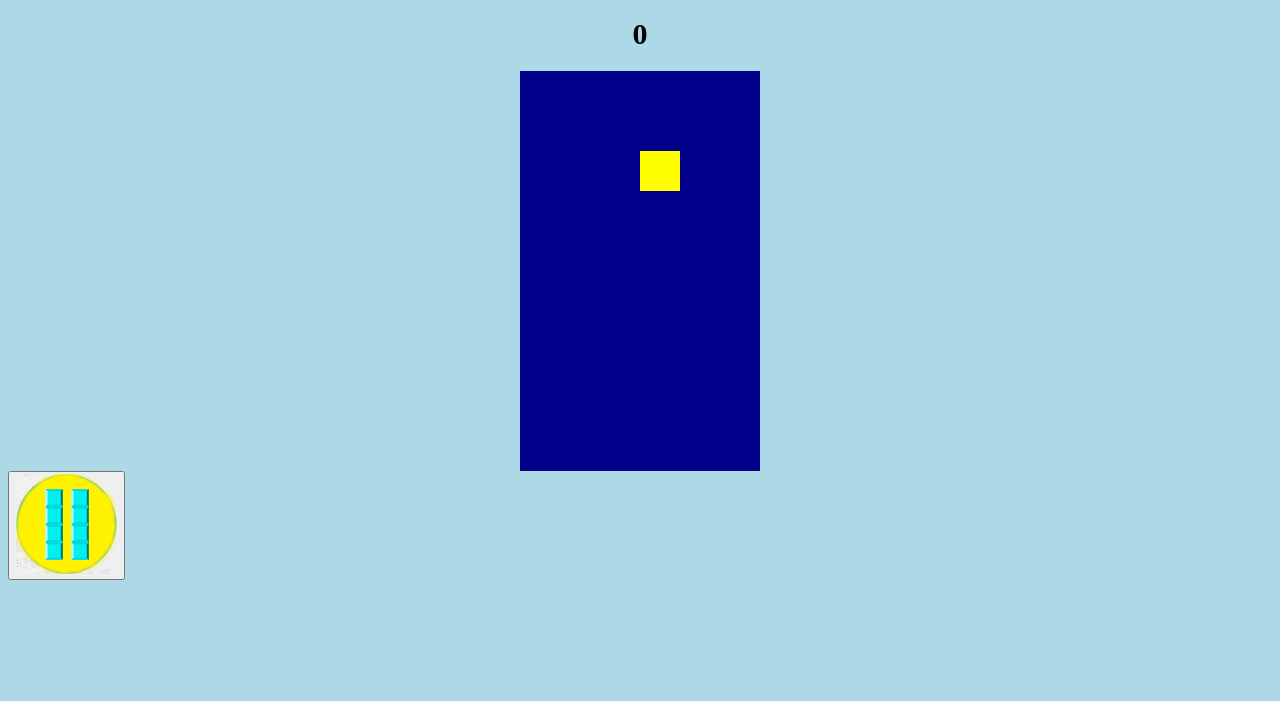
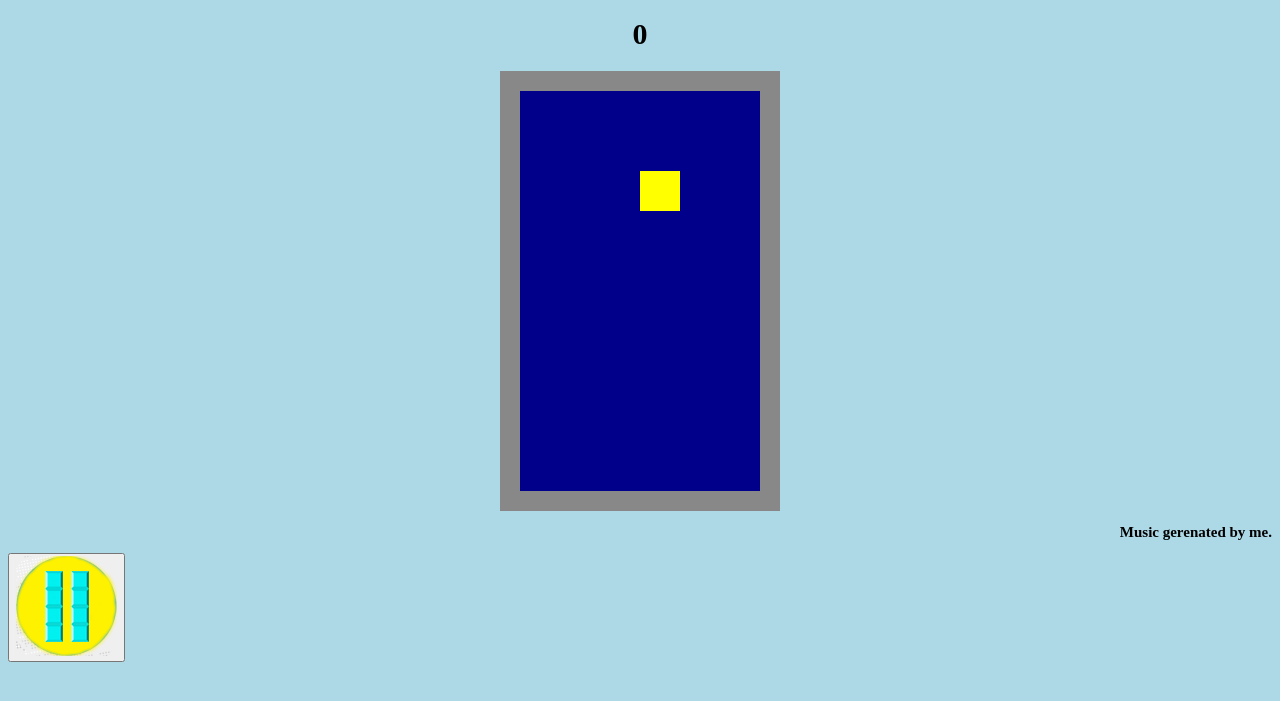
Before and after one commit to reneeleung/Tetris, a plain HTML site: page index.html in a window 1280 px wide. Shown: the part 57-758 px from the top of the page. Drawn offline with Linux system fonts and the light colour scheme.

Commit message:
Add style

```diff
--- a/index.html
+++ b/index.html
@@ -7,6 +7,7 @@
 <body>
     <h1>Score</h1><h1 id="score"></h1>
     <canvas id="tetris" width="240" height="400"></canvas>
+    <h2> Music gerenated by me. </h2>
     <audio id="music" controls autoplay loop hidden="hidden">
         <source src="tetris-music.mp3" type="audio/mpeg">
     </audio>
--- a/style.css
+++ b/style.css
@@ -1,5 +1,6 @@
 body {
     background-color: lightblue;
+    padding: 0px;
 }
 
 h1 {
@@ -7,8 +8,14 @@ h1 {
     font-size: 30px;
 }
 
+h2 {
+    text-align: right;
+    font-size: 15px;
+}
+
 canvas {
     display: block;
     margin: auto;
     padding: 0;
+    border: solid 20px #888888;
 }
```
